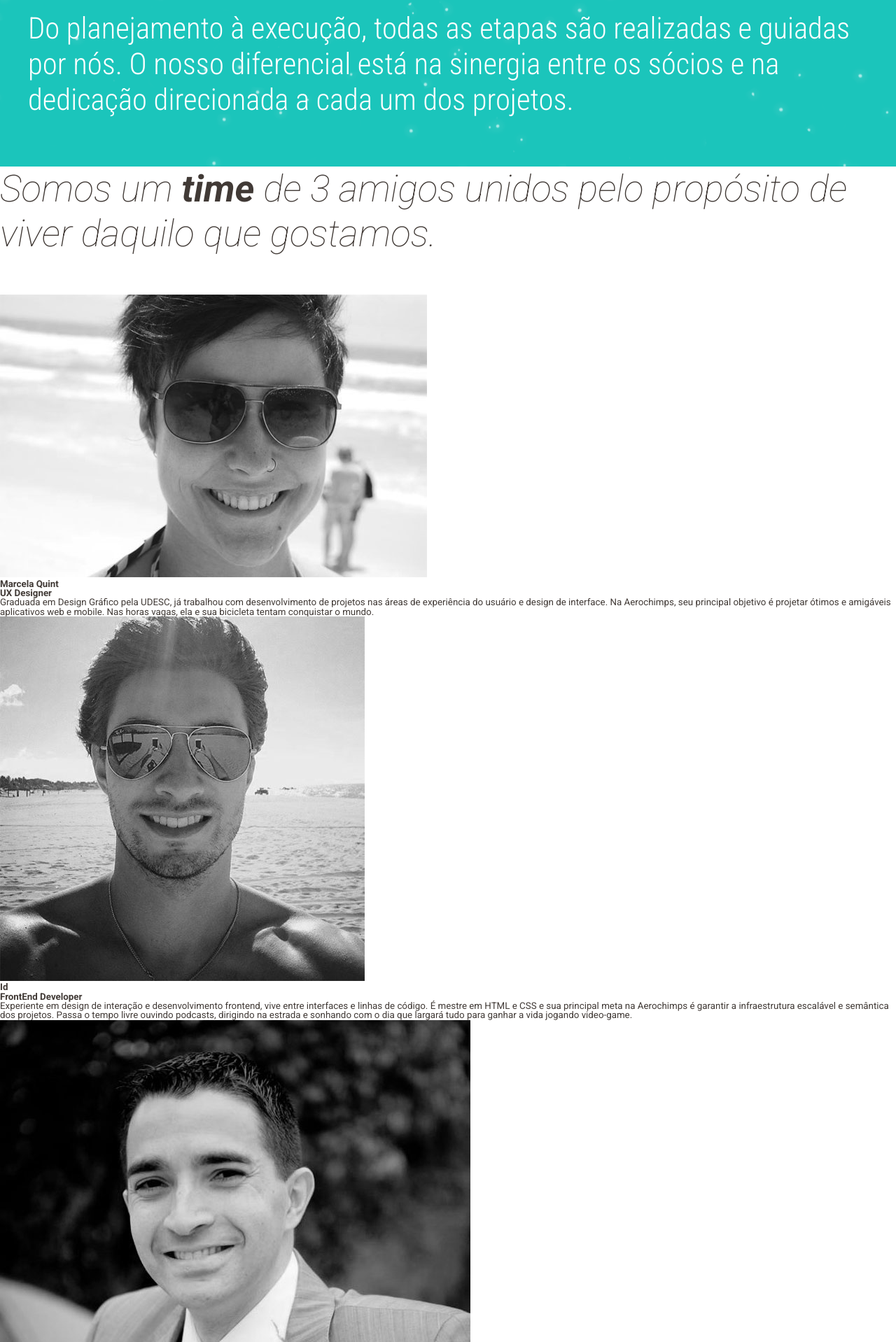
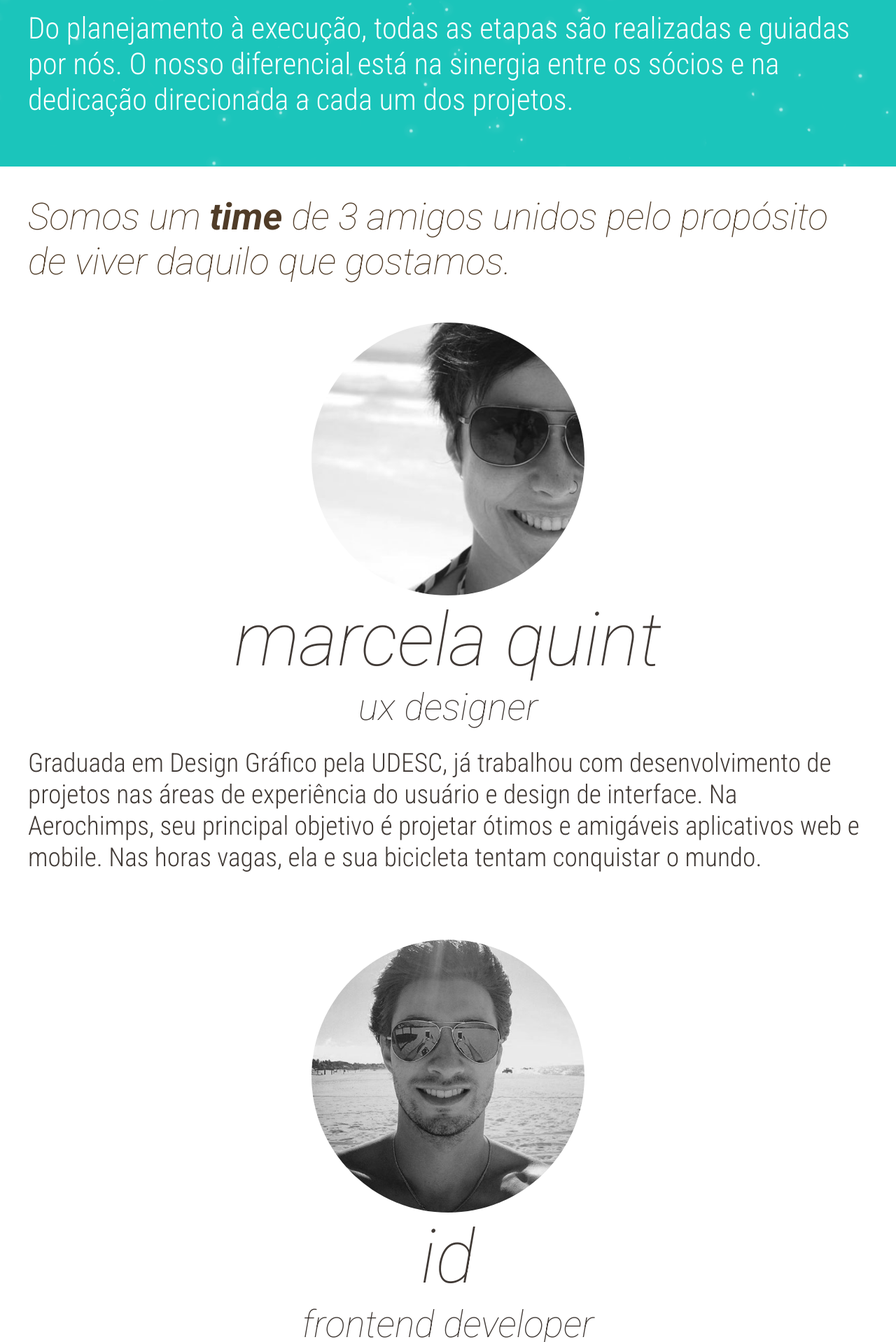
Before and after one commit to Aerochimps/aerochimps-dot-com, a PHP site: page / in a window 1280 px wide. Shown: the part 531-2449 px from the top of the page at 70% size. Run offline with PHP 8.4, Linux system fonts and the light colour scheme; style sheets or scripts are compiled from the project's sources.

Commit message:
.team styles

```diff
--- a/www/sass/structure.scss
+++ b/www/sass/structure.scss
@@ -106,3 +106,55 @@ strong {font-weight: bold;}
 }
 
 .chimps .banner p:last-child {margin-bottom: 0;}
+
+/***********************************************************/
+/* .team */
+/***********************************************************/
+.team {
+	padding: 40px 40px 70px 40px;
+}
+
+.team .intro {
+	color: rgba(80, 60, 40, 1);
+}
+
+.people {margin-bottom: 95px}
+.people:last-child {margin-bottom: 0}
+
+.people figure {
+	width: 390px;
+	height: 390px;
+	border-radius: 50%;
+	overflow: hidden;
+	margin: 0 auto;
+}
+
+.people figure img {
+	height: 100%;
+}
+
+.people h3 {
+	font-size: 80pt;
+	font-weight: 100;
+	font-style: italic;
+	line-height: 1.2em;
+	text-align: center;
+	text-transform: lowercase;
+}
+
+.people h4 {
+	font-size: 40pt;
+	font-weight: 100;
+	font-style: italic;
+	line-height: 1.2em;
+	text-align: center;
+	margin-bottom: 25px;
+	text-transform: lowercase;
+}
+
+.people .description {
+	font-family: 'Roboto Condensed', sans-serif;
+	font-size: 28pt;
+	font-weight: 300;
+	line-height: 1.2em;
+}
```
